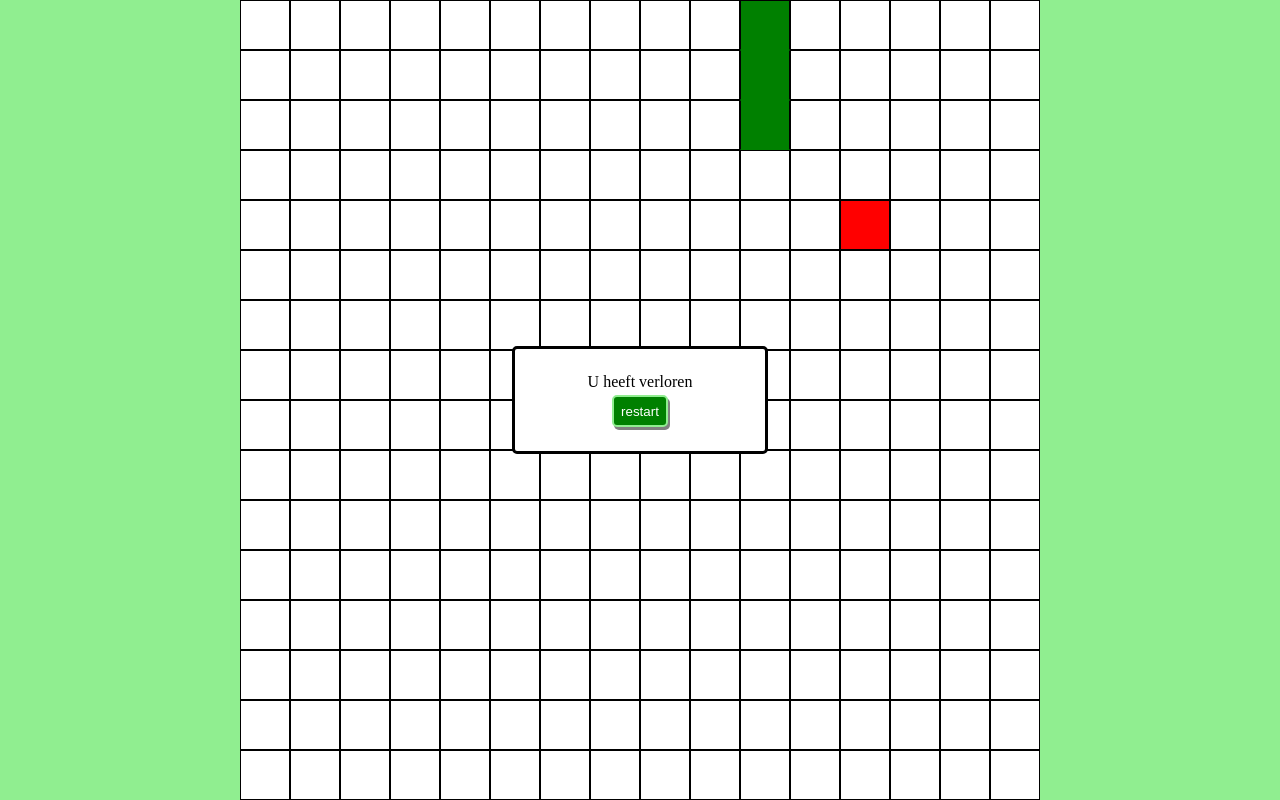
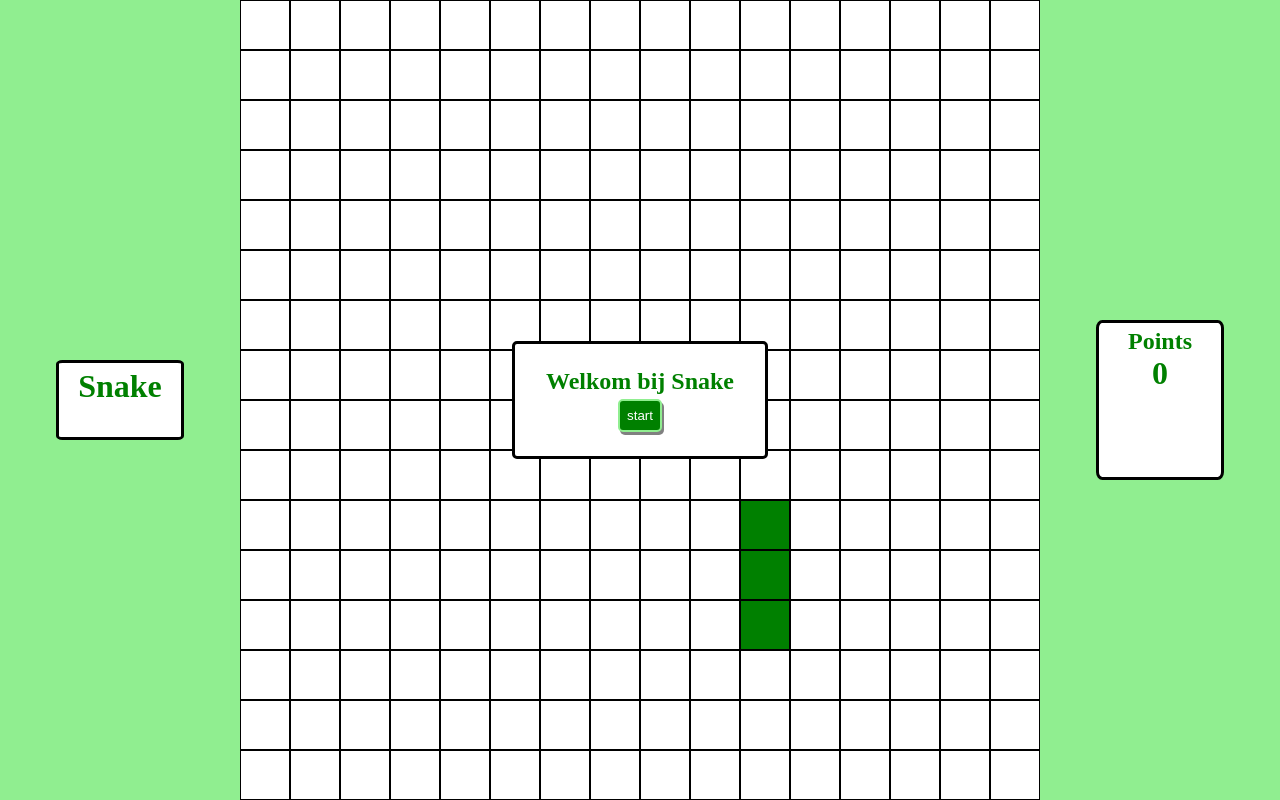
Before and after one commit to gijsdl/snake, a plain HTML site: page index.html in a window 1280 px wide. Drawn offline with Linux system fonts and the light colour scheme.

Commit message:
added score

```diff
--- a/css/index.css
+++ b/css/index.css
@@ -9,6 +9,26 @@ body{
 main{
     display: grid;
     grid-template-columns: 1fr 1fr 1fr;
+    height: 100vh;
+}
+
+.left{
+    grid-area: 1/1/2/2;
+    display: flex;
+    align-items: center;
+    justify-content: center;
+}
+
+.title-screen{
+    background-color: white;
+    border: 3px solid black;
+    border-radius: 5%;
+    height: 10vh;
+    width: 10vw;
+    text-align: center;
+    padding: 2%;
+    color: green;
+    font-weight: bold;
 }
 
 .game {
@@ -38,7 +58,7 @@ main{
     background-color: red;
 }
 
-.end-screen{
+.start-screen, .end-screen{
     grid-area: 1/2/2/3;
     background-color: white;
     border-radius: 5px;
@@ -47,13 +67,14 @@ main{
     padding: 3%;
     width: 20vw;
     text-align: center;
+    color: green;
 }
 
 .hide{
     display: none;
 }
 
-.restart{
+.start, .restart{
     margin-top: 2%;
     padding:0.5em;
     background: green;
@@ -64,9 +85,34 @@ main{
     /*letter-spacing: 0.5em;*/
     /*font-style: bold;*/
 }
-.restart:hover{
+.start:hover, .restart:hover{
     background-color: greenyellow;
 }
-.restart:active{
+
+.start:active, .restart:active{
     background-color: lightgreen;
 }
+
+.right{
+    grid-area: 1/3/2/4;
+    display: flex;
+    align-items: center;
+    justify-content: center;
+    height: 100vh;
+}
+
+.points-div{
+    background-color: white;
+    border: 3px solid black;
+    border-radius: 5%;
+    height: 20vh;
+    width: 10vw;
+    text-align: center;
+    padding: 2%;
+    color: green;
+    font-weight: bold;
+}
+
+.points-div p{
+    font-size: 2em;
+}
--- a/index.html
+++ b/index.html
@@ -7,12 +7,28 @@
 </head>
 <body>
 <main>
+    <div class="left">
+        <div class="title-screen">
+            <h1>Snake</h1>
+        </div>
+    </div>
     <div class="game">
 
     </div>
+    <div class="start-screen">
+        <h2>Welkom bij Snake</h2>
+        <button class="start">start</button>
+    </div>
     <div class="end-screen hide">
-        <p>U heeft verloren</p>
+        <h2>U heeft verloren</h2>
+        <p class="end-screen-points"></p>
         <button class="restart">restart</button>
+    </div>
+    <div class="right">
+        <div class="points-div">
+            <h2>Points</h2>
+            <p class="point">0</p>
+        </div>
     </div>
 </main>
 <script type="application/javascript" src="js/snakePart.js"></script>
--- a/js/main.js
+++ b/js/main.js
@@ -2,11 +2,17 @@ console.log("loaded");
 const size = 16;
 const gameDive = document.querySelector('.game');
 const endScreen = document.querySelector('.end-screen');
+const startScreen = document.querySelector('.start-screen');
 const resetBtn = document.querySelector('.restart');
+const startBtn = document.querySelector('.start');
+const point = document.querySelector('.point')
+const endScreenPoints = document.querySelector('.end-screen-points');
 let snake = null;
 let tiles = null;
 let timer = 0;
 let changedLocation = false;
+
+
 create();
 
 function create() {
@@ -56,8 +62,10 @@ function checkArrow(e) {
         changedLocation = true;
     }
 }
-
-start();
+startBtn.addEventListener("click", ()=>{
+    startScreen.classList.add("hide");
+    start();
+});
 
 function start() {
     timer = setInterval(() => {
@@ -79,8 +87,9 @@ function createApple() {
 }
 
 
-function openEndScreen() {
-    endScreen.classList.remove("hide")
+function openEndScreen(points) {
+    endScreen.classList.remove("hide");
+    endScreenPoints.textContent = `U heeft ${points} punten behaald`;
 }
 
 function reset(){
@@ -93,4 +102,5 @@ function reset(){
     snake.createSnake();
     start();
     endScreen.classList.add("hide");
+    point.textContent = 0;
 }
--- a/js/snake.js
+++ b/js/snake.js
@@ -4,6 +4,7 @@ class Snake {
         this.mapSize = mapSize;
         this.direction = "north";
         this.tiles = tiles;
+        this.points = 0;
     }
 
     createSnake() {
@@ -66,10 +67,13 @@ class Snake {
         }
         if (this.tiles[part.location].classList.contains("snake")) {
             this.openEnd();
+            return;
         }
         if (this.tiles[part.location].classList.contains("apple")) {
             grabbedApple = true;
             this.grabApple(this.tiles[part.location], oldLocation);
+            this.points += 100;
+            this.drawPoints();
         }
         let border = this.getBorderSide(part.location - oldLocation);
         console.log(oldLocation - this.tiles[part.location])
@@ -113,7 +117,7 @@ class Snake {
 
     openEnd() {
         clearInterval(timer);
-        openEndScreen();
+        openEndScreen(this.points);
     }
 
     getBorderSide(locationDiff) {
@@ -128,4 +132,9 @@ class Snake {
                 return "bottom"
         }
     }
+
+    drawPoints(){
+        const pointDiv = document.querySelector(".point");
+        pointDiv.textContent = this.points;
+    }
 }
```
